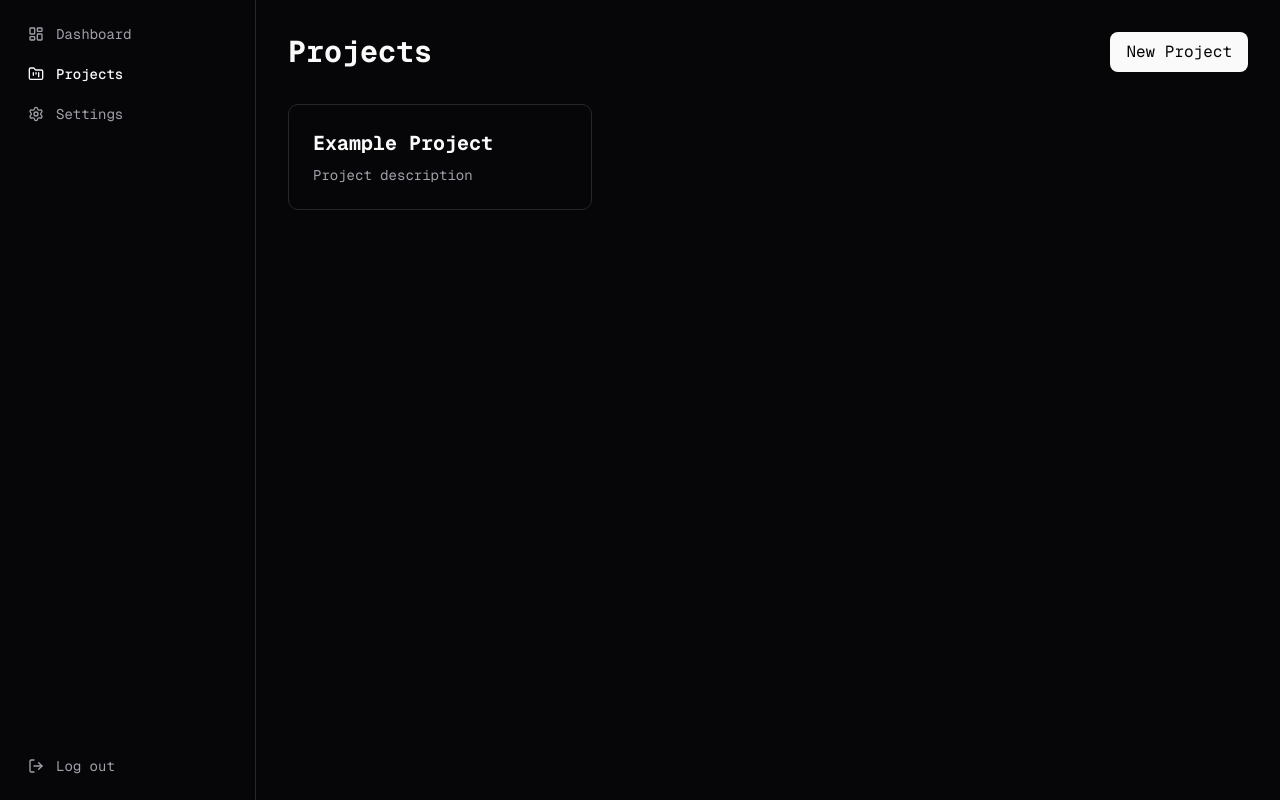
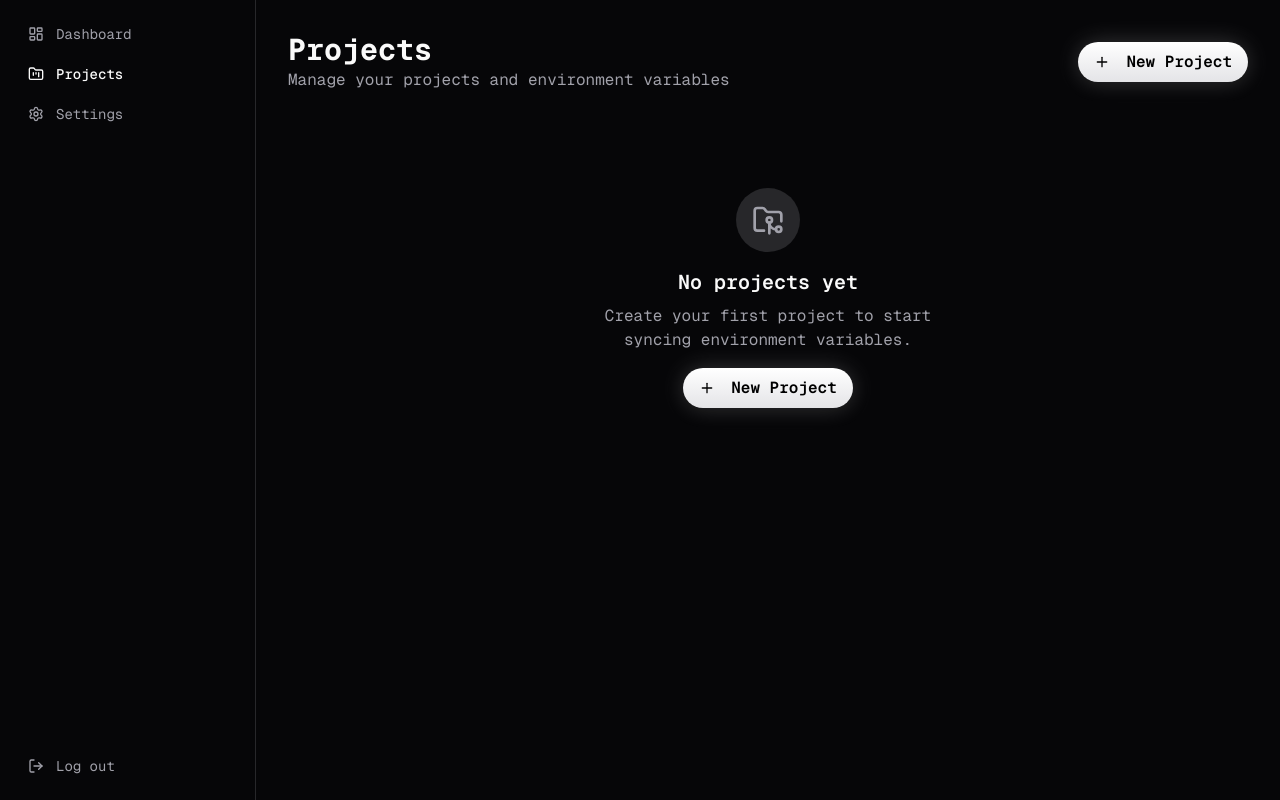
Before and after one commit to salmanabdellatif/EnvSync, a Next.js app in the folder apps/web/: page /dashboard/projects in a window 1280 px wide. Built offline with nearby package versions, Linux system fonts and the light colour scheme; no server answers.

Commit message:
feat(web): projects page with crud and role-based access

```diff
--- a/apps/web/src/app/(dashboard)/dashboard/projects/page.tsx
+++ b/apps/web/src/app/(dashboard)/dashboard/projects/page.tsx
@@ -1,18 +1,39 @@
-export default function ProjectsPage() {
+import { getProjectsAction } from "@/actions/projects";
+import { ProjectFormDialog, ProjectsList } from "@/components/projects";
+import { FolderGit2 } from "lucide-react";
+
+export default async function ProjectsPage() {
+  const projects = await getProjectsAction();
+
   return (
-    <div className="space-y-8">
-      <div className="flex justify-between items-center">
-        <h1 className="text-3xl font-bold">Projects</h1>
-        <button className="bg-primary text-primary-foreground px-4 py-2 rounded-md">
-          New Project
-        </button>
+    <div className="space-y-6 sm:space-y-8">
+      {/* Responsive header */}
+      <div className="flex flex-col gap-4 sm:flex-row sm:justify-between sm:items-center">
+        <div>
+          <h1 className="text-2xl sm:text-3xl font-bold">Projects</h1>
+          <p className="text-sm sm:text-base text-muted-foreground">
+            Manage your projects and environment variables
+          </p>
+        </div>
+        <ProjectFormDialog />
       </div>
-      <div className="grid grid-cols-1 md:grid-cols-2 lg:grid-cols-3 gap-6">
-        <div className="bg-card border border-border rounded-lg p-6 hover:border-primary transition-colors cursor-pointer">
-          <h2 className="text-xl font-bold mb-2">Example Project</h2>
-          <p className="text-muted-foreground text-sm">Project description</p>
+
+      {projects.length === 0 ? (
+        <div className="flex flex-col items-center justify-center py-12 sm:py-16 text-center">
+          <div className="p-4 bg-muted rounded-full mb-4">
+            <FolderGit2 className="h-8 w-8 text-muted-foreground" />
+          </div>
+          <h2 className="text-lg sm:text-xl font-semibold mb-2">
+            No projects yet
+          </h2>
+          <p className="text-sm sm:text-base text-muted-foreground mb-4 max-w-sm">
+            Create your first project to start syncing environment variables.
+          </p>
+          <ProjectFormDialog />
         </div>
-      </div>
+      ) : (
+        <ProjectsList projects={projects} />
+      )}
     </div>
   );
 }
```
